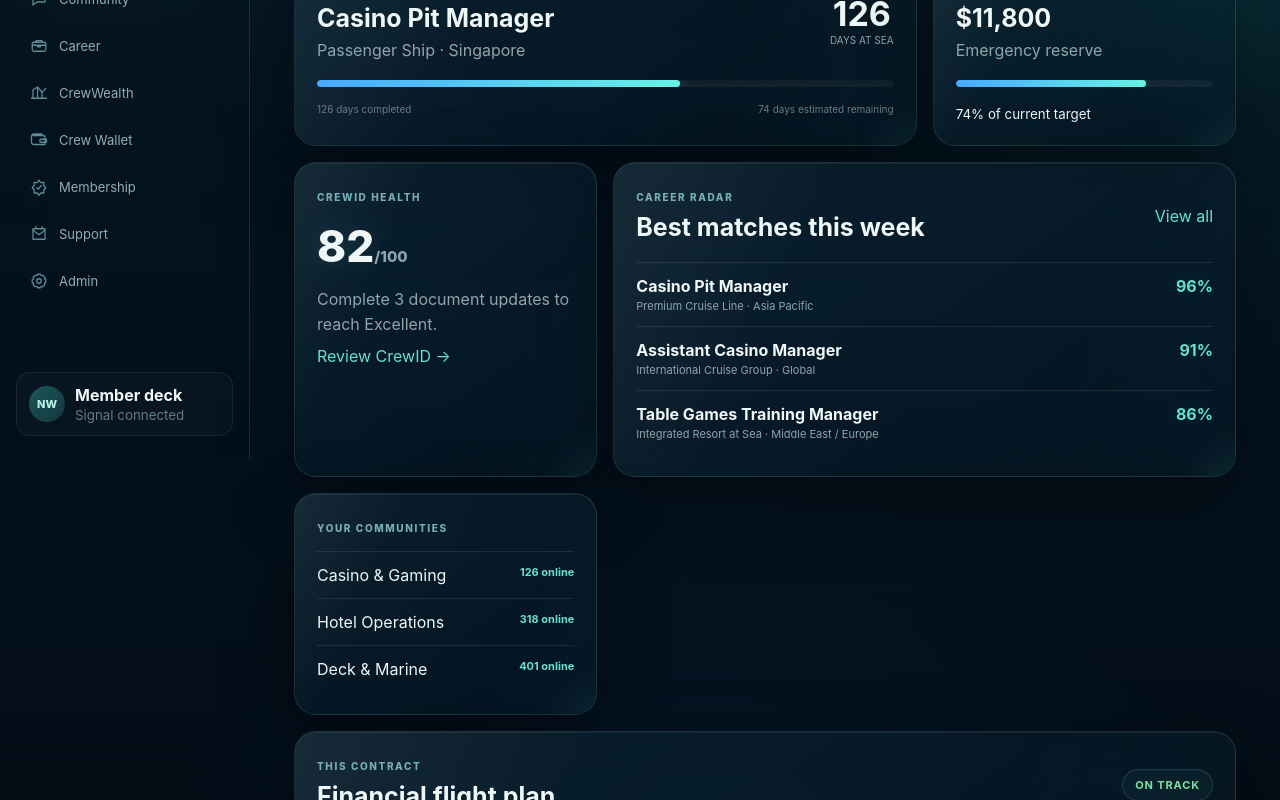
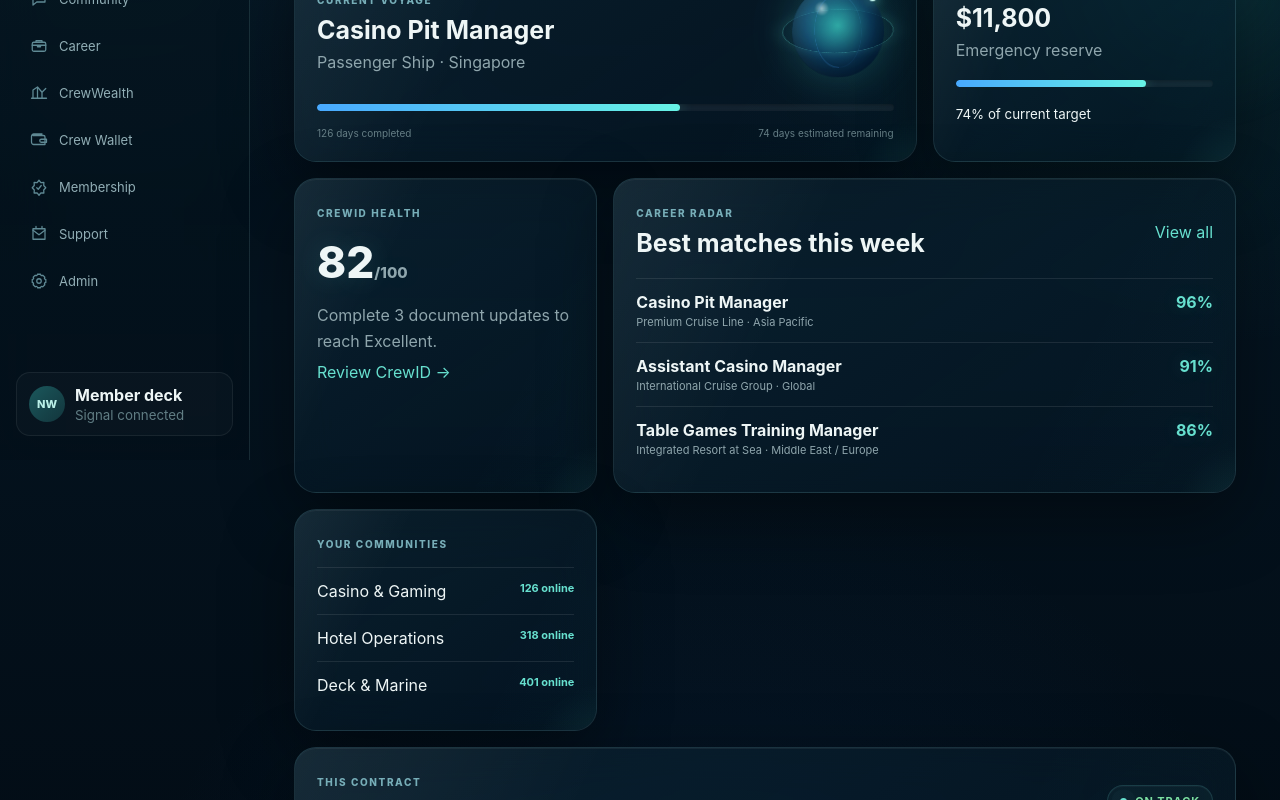
Before and after one commit to Jaysi88/nextwave-crew, a Next.js app: page /dashboard in a window 1280 px wide. Shown: the part 340-1140 px from the top of the page. Built offline with nearby package versions, Linux system fonts and the light colour scheme.

Commit message:
polish dashboard with maritime glass surfaces

```diff
--- a/src/app/dashboard/page.tsx
+++ b/src/app/dashboard/page.tsx
@@ -5,12 +5,24 @@ export default function Dashboard() {
   return <AppShell title={`Good evening, ${member.name}`} kicker="MEMBER COMMAND CENTER">
     <div className="demoBanner">Demo workspace · Connect Neon Auth and your production database to replace sample member data.</div>
     <div className="dashboardGrid">
-      <section className="panel span2"><div className="panelHead"><div><span className="microLabel">CURRENT CONTRACT</span><h2>{member.role}</h2><p>{member.ship} · {member.country}</p></div><div className="daysBadge"><b>{member.daysAtSea}</b><span>days at sea</span></div></div><div className="progress"><span style={{width:'63%'}}/></div><div className="panelFooter"><span>126 days completed</span><span>74 days estimated remaining</span></div></section>
-      <section className="panel wealthMini"><span className="microLabel">CREWWEALTH</span><h2>${wealth.emergencyFund.toLocaleString()}</h2><p>Emergency reserve</p><div className="progress"><span style={{width:`${member.savingsProgress}%`}}/></div><small>{member.savingsProgress}% of current target</small></section>
+      <section className="panel span2">
+        <div className="panelHead">
+          <div><span className="microLabel">CURRENT VOYAGE</span><h2>{member.role}</h2><p>{member.ship} · {member.country}</p></div>
+          <div className="oceanOrb" aria-hidden="true"><span className="orbRing" /><span className="orbDot" /></div>
+        </div>
+        <div className="progress"><span style={{width:'63%'}} /></div>
+        <div className="panelFooter"><span>{member.daysAtSea} days completed</span><span>74 days estimated remaining</span></div>
+      </section>
+
+      <section className="panel wealthMini"><span className="microLabel">CREWWEALTH</span><h2>${wealth.emergencyFund.toLocaleString()}</h2><p>Emergency reserve</p><div className="progress"><span style={{width:`${member.savingsProgress}%`}} /></div><small>{member.savingsProgress}% of current target</small></section>
+
       <section className="panel"><span className="microLabel">CREWID HEALTH</span><div className="bigScore">82<span>/100</span></div><p>Complete 3 document updates to reach Excellent.</p><button className="textButton">Review CrewID →</button></section>
+
       <section className="panel span2"><div className="panelHead"><div><span className="microLabel">CAREER RADAR</span><h2>Best matches this week</h2></div><button className="textButton">View all</button></div><div className="opportunityList">{opportunities.map((job)=><div key={job.title} className="opportunity"><div><b>{job.title}</b><span>{job.company} · {job.region}</span></div><strong>{job.match}%</strong></div>)}</div></section>
+
       <section className="panel"><span className="microLabel">YOUR COMMUNITIES</span><div className="miniList">{communities.slice(0,3).map(c=><div key={c.name}><span>{c.name}</span><b>{c.active} online</b></div>)}</div></section>
-      <section className="panel span3"><div className="panelHead"><div><span className="microLabel">THIS CONTRACT</span><h2>Financial flight plan</h2></div><span className="statusPill positive">On track</span></div><div className="moneyGrid"><div><span>Contract income</span><b>${wealth.contractIncome.toLocaleString()}</b></div><div><span>Shore reserve</span><b>${wealth.shoreReserve.toLocaleString()}</b></div><div><span>Emergency fund</span><b>${wealth.emergencyFund.toLocaleString()}</b></div><div><span>Invested</span><b>${wealth.invested.toLocaleString()}</b></div></div></section>
+
+      <section className="panel span3"><div className="panelHead"><div><span className="microLabel">THIS CONTRACT</span><h2>Financial flight plan</h2></div><span className="statusPill positive"><span className="liveDot" /> On track</span></div><div className="moneyGrid"><div><span>Contract income</span><b>${wealth.contractIncome.toLocaleString()}</b><small>Projected</small></div><div><span>Shore reserve</span><b>${wealth.shoreReserve.toLocaleString()}</b><small>Protected runway</small></div><div><span>Emergency fund</span><b>${wealth.emergencyFund.toLocaleString()}</b><small>Safety buffer</small></div><div><span>Invested</span><b>${wealth.invested.toLocaleString()}</b><small>Tracked assets</small></div></div></section>
     </div>
   </AppShell>;
 }
```
